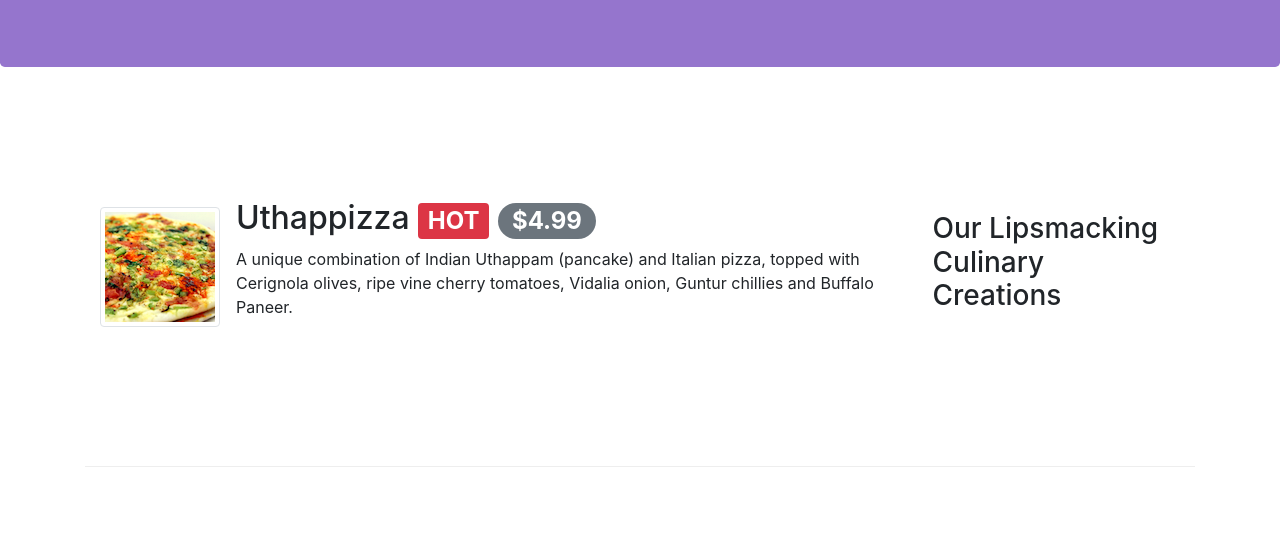
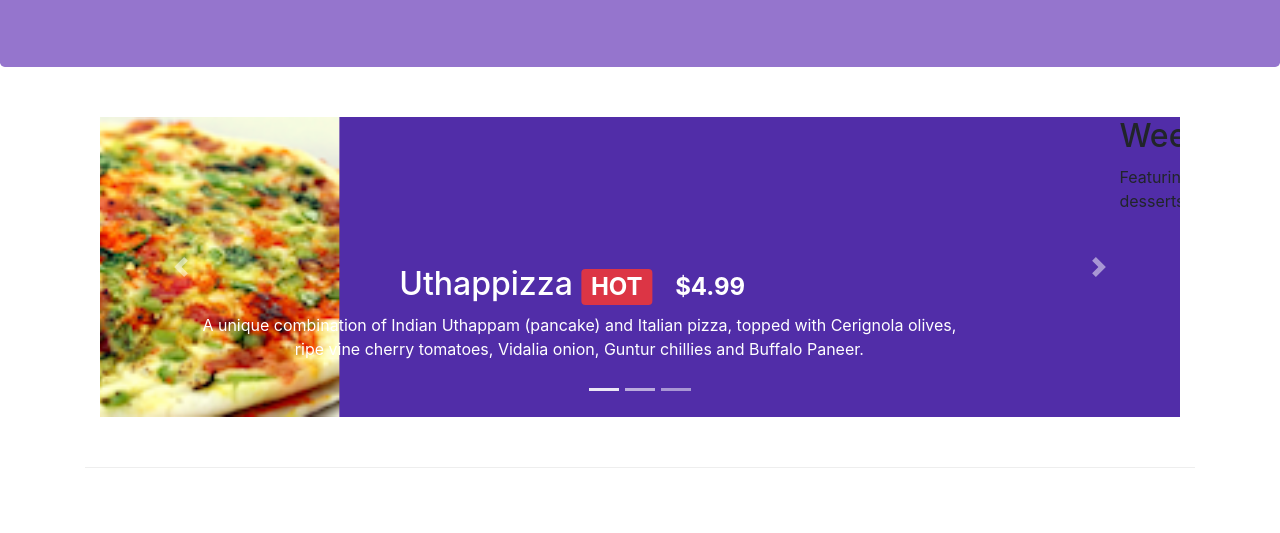
Before and after one commit to ashishmangla0/courseraBootstrap, a website: page index.html in a window 1280 px wide. Shown: the part 267-800 px from the top of the page. Drawn offline with nearby package versions, Linux system fonts and the light colour scheme.

Commit message:
add carosal

```diff
--- a/css/style.css
+++ b/css/style.css
@@ -41,3 +41,17 @@ body{
     border-bottom: 1px solid #ddd;
     padding: 10px;
 }
+.carousel {
+    background:#512DA8;
+}
+
+.carousel-item {
+  height: 300px;
+}
+
+.carousel-item img {
+    position: absolute;
+    top: 0;
+    left: 0;
+    min-height: 300px;
+}
--- a/index.html
+++ b/index.html
@@ -67,6 +67,53 @@
         </div>
     </header>
     <div class="container">
+        <div class="row row-content">
+            <div class="col">
+                <div id="mycarousel" class="carousel slide" data-ride="carousel">
+                    <div class="carousel-inner" role="listbox">
+                        <div class="carousel-item active">
+                            <img class="d-block img-fluid"
+                                src="img/uthappizza.png" alt="Uthappizza">
+                            <div class="carousel-caption d-none d-md-block">
+                                <h2>Uthappizza <span class="badge badge-danger">HOT</span> <span class="badge badge-pill badge-default">$4.99</span></h2>
+                                <p class="d-none d-sm-block">A unique combination of Indian Uthappam (pancake) and
+                                    Italian pizza, topped with Cerignola olives, ripe vine
+                                    cherry tomatoes, Vidalia onion, Guntur chillies and
+                                    Buffalo Paneer.</p>
+                            </div>
+                        </div>
+                        <div class="carousel-item">
+                            <h2 class="mt-0">Weekend Grand Buffet
+                                <span class="badge badge-danger">
+                                    New
+                                </span>
+                            </h2>
+                            <p class="d-none d-sm-block">
+                                Featuring mouthwatering combinations with a choice of five different salads, six enticing
+                                appetizers,
+                                six main entrees and five choicest desserts. Free flowing bubbly and soft drinks. All for
+                                just
+                                $19.99 per person
+                            </p>
+                        </div>
+                        <div class="carousel-item">
+                                . . .
+                        </div>
+                    </div>
+                    <ol class="carousel-indicators">
+                        <li data-target="#mycarousel" data-slide-to="0" class="active"></li>
+                        <li data-target="#mycarousel" data-slide-to="1"></li>
+                        <li data-target="#mycarousel" data-slide-to="2"></li>
+                    </ol>
+                    <a class="carousel-control-prev" href="#mycarousel" role="button" data-slide="prev">
+                        <span class="carousel-control-prev-icon"></span>
+                    </a>
+                    <a class="carousel-control-next" href="#mycarousel" role="button" data-slide="next">
+                        <span class="carousel-control-next-icon"></span>
+                    </a>
+                </div>
+            </div>
+        </div>
         <div class="row row-content align-items-center">
             <div class="col-12 col-sm-4 col-md-3 order-sm-last">
                 <h3>Our Lipsmacking Culinary Creations</h3>
```
Also changed, not shown: aboutus.html (+2 -2 lines), contactus.html (+2 -2 lines).
